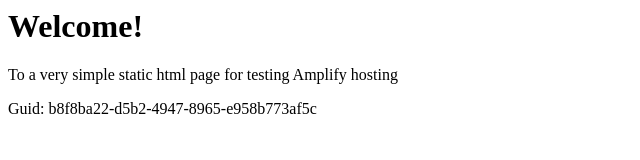
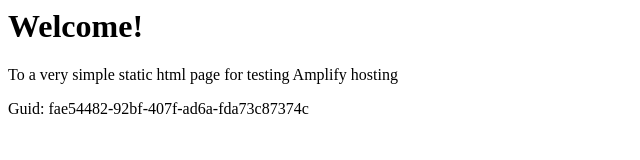
Before and after one commit to aws-aemilia-bom/Github-PR-Commit-Integration-Test-DoNotTouch-GitHubWebhookPushCanaryTest-v1-prod-ap-south-1, a website: page src/index.html in a window 1280 px wide. Shown: the full height of the page, 0-640 px from the left. Drawn offline with Linux system fonts and the light colour scheme.

Commit message:
commit from integ tests

```diff
--- a/src/index.html
+++ b/src/index.html
@@ -12,6 +12,6 @@
 <body>
     <h1>Welcome!</h1>
     <p>To a very simple static html page for testing Amplify hosting</p>
-    <p>Guid: b8f8ba22-d5b2-4947-8965-e958b773af5c</p></body>
+    <p>Guid: fae54482-92bf-407f-ad6a-fda73c87374c</p></body>
 
 </html>
```
